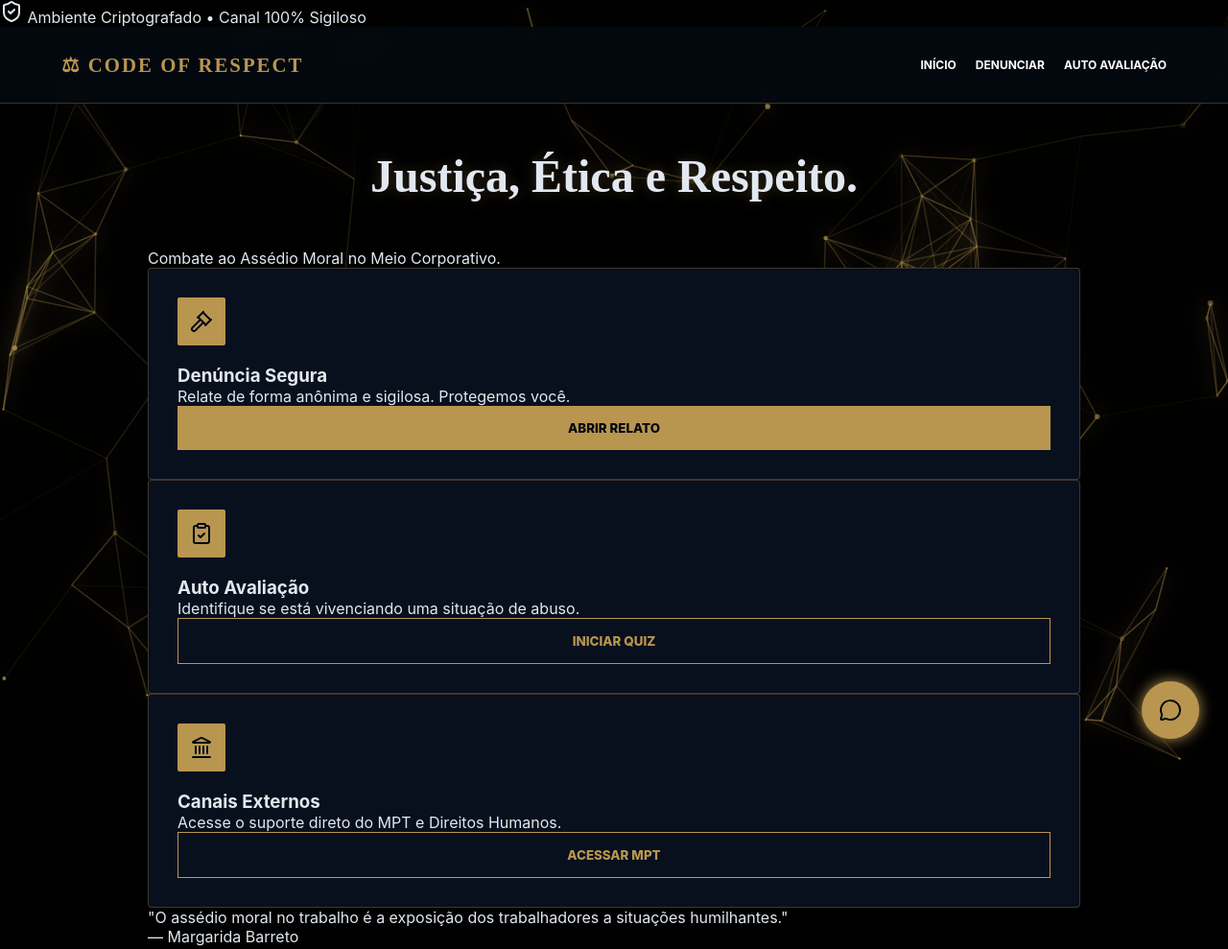
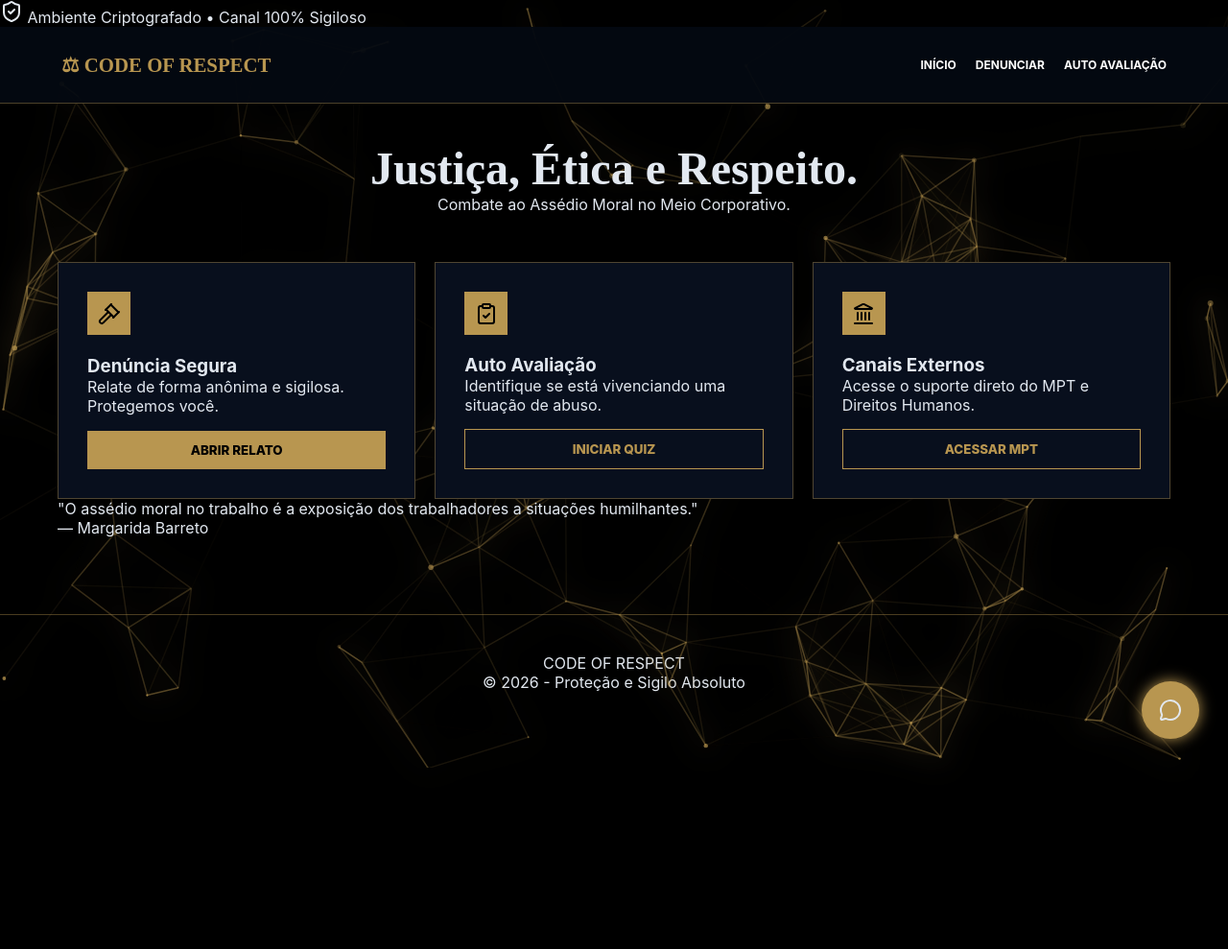
Before and after one commit to agenteorelhas/CODE-OF-RESPECT, a plain HTML site: page index.html in a window 1280 px wide. Shown: the top 989 px of the page at 96% size. After the commit the page ends 800 px from the top, so only its background shows below. Drawn offline with nearby package versions, Linux system fonts and the light colour scheme.

Commit message:
Refactor CSS variables and improve styles

```diff
--- a/style.css
+++ b/style.css
@@ -1,55 +1,65 @@
 :root {
-    --primary: #040911; --secondary: #080f1d; --accent: #B89650;
-    --bg-dark: #000000; --text-main: #E2E8F0; --border: rgba(184, 150, 80, 0.3);
+    --primary: #040911; --accent: #B89650; --bg-dark: #000000;
+    --text-main: #E2E8F0; --border: rgba(184, 150, 80, 0.4);
 }
 
 * { margin: 0; padding: 0; box-sizing: border-box; font-family: 'Inter', sans-serif; }
 body { background-color: var(--bg-dark); color: var(--text-main); overflow-x: hidden; }
 
-/* FIX NEON: Partículas Visíveis */
+/* NEON BRILHANTE */
 #particles-js {
-    position: fixed; width: 100%; height: 100%; top: 0; left: 0;
-    z-index: 1; pointer-events: none;
-    filter: drop-shadow(0 0 12px var(--accent));
+    position: fixed; width: 100%; height: 100%; z-index: 1;
+    filter: drop-shadow(0 0 15px var(--accent));
 }
 
-.main-content { position: relative; z-index: 5; }
+.main-content { position: relative; z-index: 10; }
 
 nav {
-    background: rgba(4, 9, 17, 0.9); backdrop-filter: blur(10px);
-    height: 80px; display: flex; align-items: center; padding: 0 5%;
-    position: sticky; top: 0; z-index: 1000; border-bottom: 1px solid var(--border);
+    background: rgba(4, 9, 17, 0.95); height: 80px; display: flex;
+    align-items: center; padding: 0 5%; border-bottom: 1px solid var(--border);
+    position: sticky; top: 0;
 }
 
-.logo-gold { font-family: 'Cinzel', serif; color: var(--accent); font-size: 1.3rem; font-weight: 800; letter-spacing: 2px; }
+.logo-gold { font-family: 'Cinzel', serif; color: var(--accent); font-size: 1.3rem; font-weight: 800; }
 .nav-links { margin-left: auto; display: flex; gap: 20px; }
-.nav-links a { text-decoration: none; color: white; font-weight: 700; font-size: 0.75rem; text-transform: uppercase; cursor: pointer; }
+.nav-links a { color: white; font-weight: 700; font-size: 0.75rem; text-transform: uppercase; cursor: pointer; }
 
-.container { max-width: 1100px; margin: 0 auto; padding: 3rem 5%; }
-.hero h1 { font-family: 'Cinzel', serif; font-size: 3rem; text-align: center; margin-bottom: 3rem; text-shadow: 0 0 15px rgba(184, 150, 80, 0.3); }
+.container { max-width: 1200px; margin: 0 auto; padding: 40px 20px; }
+.hero { text-align: center; margin-bottom: 50px; }
+.hero h1 { font-family: 'Cinzel', serif; font-size: 3rem; }
 
-.grid { display: grid; grid-template-columns: repeat(auto-fit, minmax(280px, 1fr)); gap: 20px; }
-.card { padding: 30px; background: var(--secondary); border: 1px solid var(--border); border-radius: 4px; transition: 0.3s; display: flex; flex-direction: column; }
-.card:hover { border-color: var(--accent); box-shadow: 0 0 25px rgba(184, 150, 80, 0.25); }
+/* GRID FIXA COM 3 COLUNAS */
+.grid-container {
+    display: grid;
+    grid-template-columns: repeat(3, 1fr);
+    gap: 20px;
+}
 
-.icon-box { background: var(--accent); color: var(--primary); width: 50px; height: 50px; display: flex; align-items: center; justify-content: center; margin-bottom: 20px; border-radius: 2px; }
+@media (max-width: 900px) { .grid-container { grid-template-columns: 1fr; } }
 
-.btn { border: none; padding: 15px; font-weight: 800; cursor: pointer; text-transform: uppercase; width: 100%; margin-top: auto; transition: 0.2s; }
-.btn-main { background: var(--accent); color: var(--primary); }
+.card {
+    background: #080f1d; border: 1px solid var(--border); padding: 30px;
+    display: flex; flex-direction: column; justify-content: space-between;
+    transition: 0.3s;
+}
+.card:hover { border-color: var(--accent); box-shadow: 0 0 20px rgba(184, 150, 80, 0.3); }
+
+.icon-box { background: var(--accent); color: black; width: 45px; height: 45px; display: flex; align-items: center; justify-content: center; margin-bottom: 20px; }
+
+.btn { padding: 12px; font-weight: 800; cursor: pointer; text-transform: uppercase; border: none; margin-top: 15px; width: 100%; }
+.btn-main { background: var(--accent); color: black; }
 .btn-accent { background: transparent; border: 1px solid var(--accent); color: var(--accent); }
-.btn:hover { filter: brightness(1.2); }
 
 .view { display: none; }
-.view.active { display: block; animation: fadeIn 0.4s ease; }
-@keyframes fadeIn { from { opacity: 0; } to { opacity: 1; } }
+.view.active { display: block; }
 
-/* Chat */
-.chat-widget { position: fixed; bottom: 30px; right: 30px; width: 60px; height: 60px; background: var(--accent); border-radius: 50%; display: flex; align-items: center; justify-content: center; color: var(--primary); cursor: pointer; z-index: 9999; box-shadow: 0 0 15px var(--accent); }
-.chat-container { position: fixed; bottom: 100px; right: 30px; width: 300px; height: 400px; background: var(--primary); border: 1px solid var(--border); display: none; flex-direction: column; z-index: 10000; }
-.chat-header { background: var(--accent); color: var(--primary); padding: 15px; display: flex; justify-content: space-between; font-weight: 800; }
-.chat-messages { flex: 1; padding: 15px; overflow-y: auto; display: flex; flex-direction: column; gap: 10px; font-size: 0.8rem; }
+/* CHAT */
+.chat-widget { position: fixed; bottom: 30px; right: 30px; background: var(--accent); width: 60px; height: 60px; border-radius: 50%; display: flex; align-items: center; justify-content: center; cursor: pointer; z-index: 100; box-shadow: 0 0 15px var(--accent); }
+.chat-container { position: fixed; bottom: 100px; right: 30px; width: 300px; height: 400px; background: #040911; border: 1px solid var(--border); display: none; flex-direction: column; z-index: 1000; }
+.chat-header { background: var(--accent); color: black; padding: 15px; display: flex; justify-content: space-between; font-weight: bold; }
+.chat-messages { flex: 1; padding: 15px; overflow-y: auto; }
 .chat-footer { padding: 10px; display: flex; border-top: 1px solid var(--border); }
 
-input, textarea { width: 100%; padding: 10px; background: #000; border: 1px solid var(--border); color: #fff; margin-bottom: 10px; outline: none; }
+input, textarea { width: 100%; padding: 10px; background: #000; border: 1px solid var(--border); color: #fff; margin-bottom: 10px; }
 
-.final-footer { padding: 40px; text-align: center; border-top: 1px solid var(--border); margin-top: 50px; background: var(--primary); }
+.final-footer { padding: 40px; text-align: center; border-top: 1px solid var(--border); margin-top: 40px; }
```
